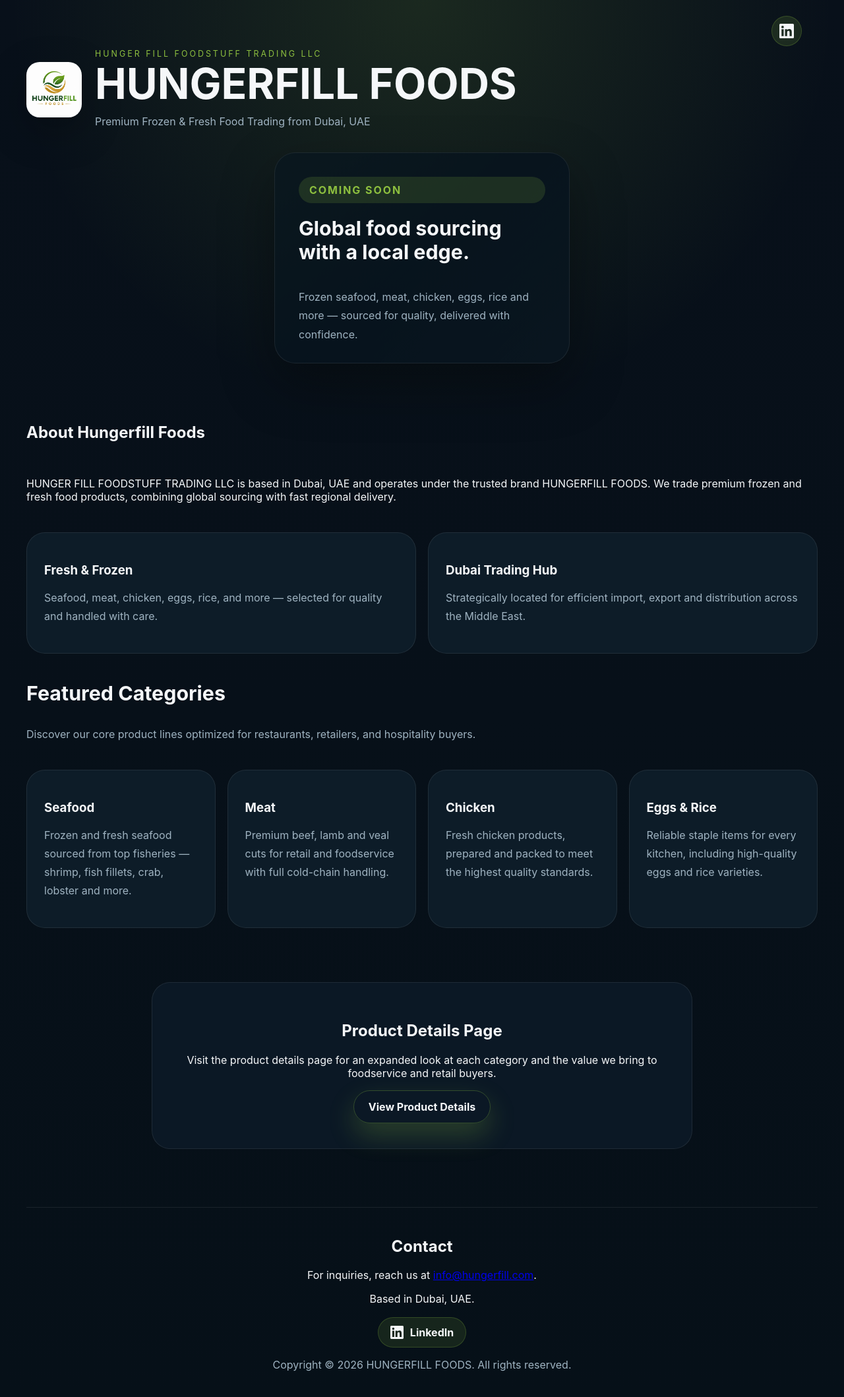
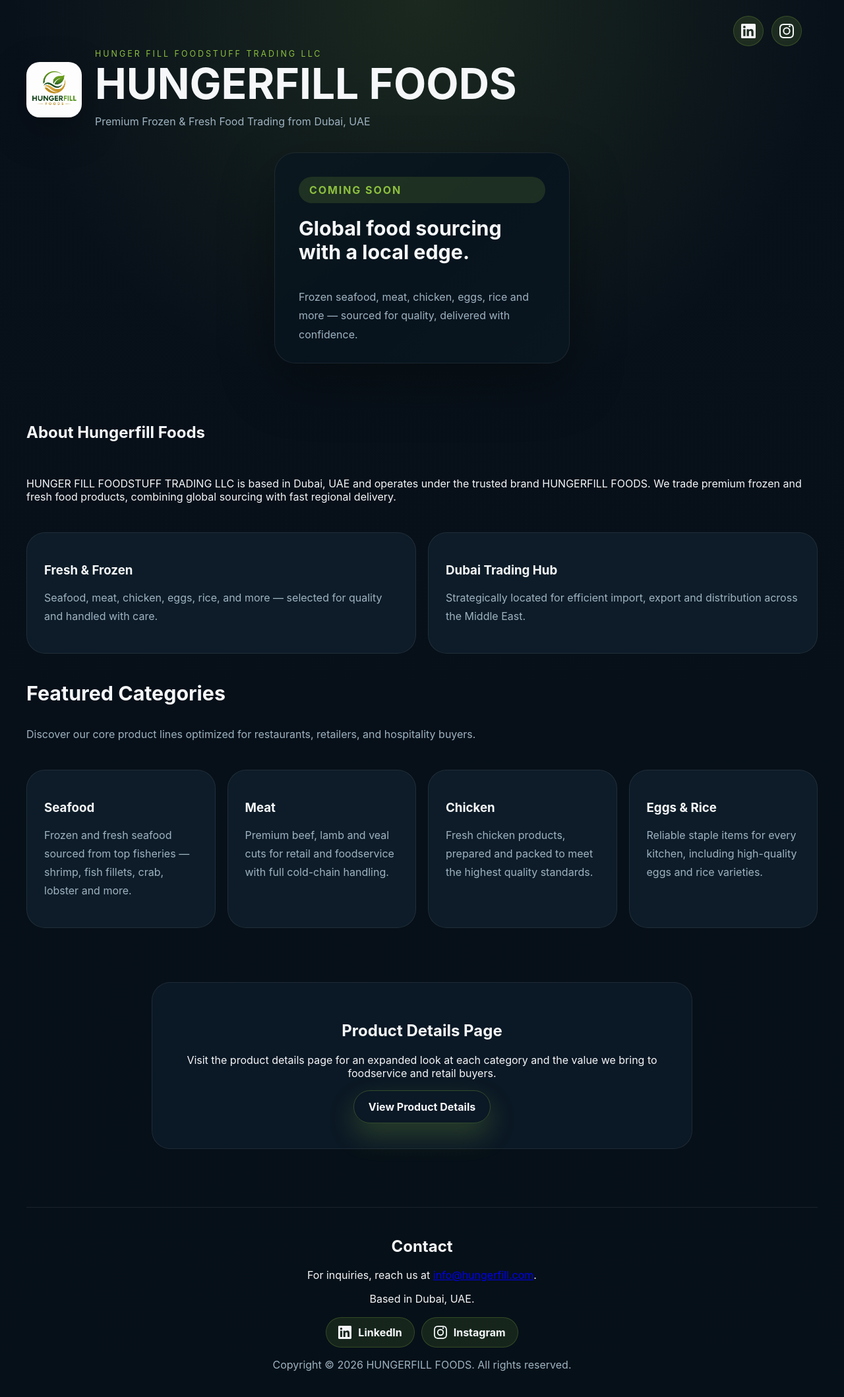
Before and after one commit to Xenora-Technologies-Dev/Hungerfill_Website, a plain HTML site: page index.html in a window 1280 px wide. Shown: the whole page at 66% size. Drawn offline with Linux system fonts and the light colour scheme.

Commit message:
Add Instagram social links and styles
Group top social links into a .top-social-links container and add Instagram anchors in the header and footer (index.html, product.html). Introduce reusable social UI styles (.social-links, .social-link, .top-social-links, svg sizing) and an .sr-only utility in styles.css to improve accessibility and consistent appearance for LinkedIn and Instagram buttons.

```diff
--- a/index.html
+++ b/index.html
@@ -10,12 +10,20 @@
 </head>
 <body>
   <div class="page-shell">
-    <a href="https://www.linkedin.com/company/hungerfill-foods/" class="top-link" target="_blank" rel="noreferrer noopener">
-      <svg viewBox="0 0 24 24" aria-hidden="true" focusable="false">
-        <path d="M20.45 20.45h-3.56v-5.57c0-1.33-.03-3.05-1.86-3.05-1.86 0-2.15 1.45-2.15 2.96v5.66H9.31V9h3.42v1.56h.05c.48-.91 1.65-1.86 3.39-1.86 3.63 0 4.3 2.39 4.3 5.49v6.25zM5.34 7.43a2.07 2.07 0 1 1 .01-4.15 2.07 2.07 0 0 1-.01 4.15zm1.78 13.02H3.56V9h3.56v11.45zM22.23 0H1.77C.79 0 0 .78 0 1.75v20.5C0 23.22.79 24 1.77 24h20.46c.98 0 1.77-.78 1.77-1.75V1.75C24 .78 23.21 0 22.23 0z"/>
-      </svg>
-      <span class="sr-only">Hungerfill Foods on LinkedIn</span>
-    </a>
+    <div class="top-social-links">
+      <a href="https://www.linkedin.com/company/hungerfill-foods/" class="top-link" target="_blank" rel="noreferrer noopener" title="LinkedIn">
+        <svg viewBox="0 0 24 24" aria-hidden="true" focusable="false">
+          <path d="M20.45 20.45h-3.56v-5.57c0-1.33-.03-3.05-1.86-3.05-1.86 0-2.15 1.45-2.15 2.96v5.66H9.31V9h3.42v1.56h.05c.48-.91 1.65-1.86 3.39-1.86 3.63 0 4.3 2.39 4.3 5.49v6.25zM5.34 7.43a2.07 2.07 0 1 1 .01-4.15 2.07 2.07 0 0 1-.01 4.15zm1.78 13.02H3.56V9h3.56v11.45zM22.23 0H1.77C.79 0 0 .78 0 1.75v20.5C0 23.22.79 24 1.77 24h20.46c.98 0 1.77-.78 1.77-1.75V1.75C24 .78 23.21 0 22.23 0z"/>
+        </svg>
+        <span class="sr-only">Hungerfill Foods on LinkedIn</span>
+      </a>
+      <a href="https://www.instagram.com/hungerfillfoods" class="top-link" target="_blank" rel="noreferrer noopener" title="Instagram">
+        <svg viewBox="0 0 24 24" aria-hidden="true" focusable="false">
+          <path d="M12 2.163c3.204 0 3.584.012 4.849.07 3.252.148 4.771 1.691 4.919 4.919.058 1.265.069 1.645.069 4.849 0 3.204-.012 3.584-.07 4.849-.149 3.225-1.664 4.771-4.919 4.919-1.266.058-1.644.07-4.849.07-3.204 0-3.584-.012-4.849-.07-3.26-.149-4.771-1.699-4.919-4.92-.058-1.265-.07-1.644-.07-4.849 0-3.204.013-3.583.07-4.849.149-3.227 1.664-4.771 4.919-4.919 1.266-.057 1.645-.069 4.849-.069zm0-2.163C8.756 0 8.335.012 7.052.07 2.695.272.273 2.69.07 7.052.012 8.335 0 8.756 0 12c0 3.244.011 3.665.07 4.948.202 4.358 2.623 6.78 6.985 6.984 1.283.058 1.704.07 4.948.07 3.244 0 3.665-.012 4.949-.07 4.351-.205 6.769-2.623 6.984-6.984.058-1.283.07-1.704.07-4.949 0-3.244-.011-3.665-.07-4.948C23.728 2.695 21.31.273 16.948.07 15.665.012 15.244 0 12 0zm0 5.838a6.162 6.162 0 1 0 0 12.324 6.162 6.162 0 0 0 0-12.324zM12 16a4 4 0 1 1 0-8 4 4 0 0 1 0 8zm4.965-10.322a1.44 1.44 0 1 0 0-2.881 1.44 1.44 0 0 0 0 2.881z"/>
+        </svg>
+        <span class="sr-only">Hungerfill Foods on Instagram</span>
+      </a>
+    </div>
     <header class="hero">
       <div class="hero-brand">
         <img src="assets/Hungerfill_Logo.png" alt="Hungerfill Foods logo" class="logo" />
@@ -105,6 +113,13 @@
             </svg>
             LinkedIn
           </a>
+          <a href="https://www.instagram.com/hungerfillfoods" target="_blank" rel="noreferrer noopener" class="social-link">
+            <span class="sr-only">Hungerfill Foods on Instagram</span>
+            <svg viewBox="0 0 24 24" aria-hidden="true" focusable="false">
+              <path d="M12 2.163c3.204 0 3.584.012 4.849.07 3.252.148 4.771 1.691 4.919 4.919.058 1.265.069 1.645.069 4.849 0 3.204-.012 3.584-.07 4.849-.149 3.225-1.664 4.771-4.919 4.919-1.266.058-1.644.07-4.849.07-3.204 0-3.584-.012-4.849-.07-3.26-.149-4.771-1.699-4.919-4.92-.058-1.265-.07-1.644-.07-4.849 0-3.204.013-3.583.07-4.849.149-3.227 1.664-4.771 4.919-4.919 1.266-.057 1.645-.069 4.849-.069zm0-2.163C8.756 0 8.335.012 7.052.07 2.695.272.273 2.69.07 7.052.012 8.335 0 8.756 0 12c0 3.244.011 3.665.07 4.948.202 4.358 2.623 6.78 6.985 6.984 1.283.058 1.704.07 4.948.07 3.244 0 3.665-.012 4.949-.07 4.351-.205 6.769-2.623 6.984-6.984.058-1.283.07-1.704.07-4.949 0-3.244-.011-3.665-.07-4.948C23.728 2.695 21.31.273 16.948.07 15.665.012 15.244 0 12 0zm0 5.838a6.162 6.162 0 1 0 0 12.324 6.162 6.162 0 0 0 0-12.324zM12 16a4 4 0 1 1 0-8 4 4 0 0 1 0 8zm4.965-10.322a1.44 1.44 0 1 0 0-2.881 1.44 1.44 0 0 0 0 2.881z"/>
+            </svg>
+            Instagram
+          </a>
         </p>      </div>
       <p class="footer-note">Copyright © 2026 HUNGERFILL FOODS. All rights reserved.</p>
     </footer>
--- a/styles.css
+++ b/styles.css
@@ -33,10 +33,16 @@ body {
   padding: 32px 0 48px;
 }
 
-.top-link {
+.top-social-links {
   position: absolute;
   right: 24px;
   top: 24px;
+  display: flex;
+  gap: 12px;
+  z-index: 10;
+}
+
+.top-link {
   display: inline-flex;
   align-items: center;
   justify-content: center;
@@ -48,7 +54,6 @@ body {
   color: var(--text);
   text-decoration: none;
   transition: transform 0.2s ease, background 0.2s ease, border-color 0.2s ease;
-  z-index: 10;
 }
 
 .top-link:hover,
@@ -62,6 +67,53 @@ body {
   width: 22px;
   height: 22px;
   fill: currentColor;
+}
+
+.social-links {
+  margin: 18px 0 0;
+  display: flex;
+  gap: 10px;
+  justify-content: center;
+  flex-wrap: wrap;
+}
+
+.social-link {
+  display: inline-flex;
+  align-items: center;
+  gap: 10px;
+  padding: 12px 18px;
+  border-radius: 999px;
+  background: rgba(141,191,63,0.12);
+  border: 1px solid rgba(141,191,63,0.24);
+  color: var(--text);
+  text-decoration: none;
+  font-weight: 700;
+  transition: transform 0.2s ease, background 0.2s ease, border-color 0.2s ease;
+}
+
+.social-link:hover,
+.social-link:focus-visible {
+  transform: translateY(-2px);
+  background: rgba(141,191,63,0.22);
+  border-color: rgba(141,191,63,0.4);
+}
+
+.social-link svg {
+  width: 20px;
+  height: 20px;
+  fill: currentColor;
+}
+
+.sr-only {
+  position: absolute;
+  width: 1px;
+  height: 1px;
+  padding: 0;
+  margin: -1px;
+  overflow: hidden;
+  clip: rect(0, 0, 0, 0);
+  white-space: nowrap;
+  border: 0;
 }
 
 .social-links {
```
Also changed, not shown: product.html (+16 -0 lines).
